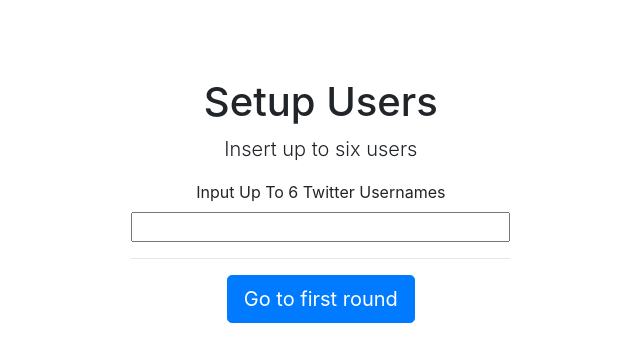
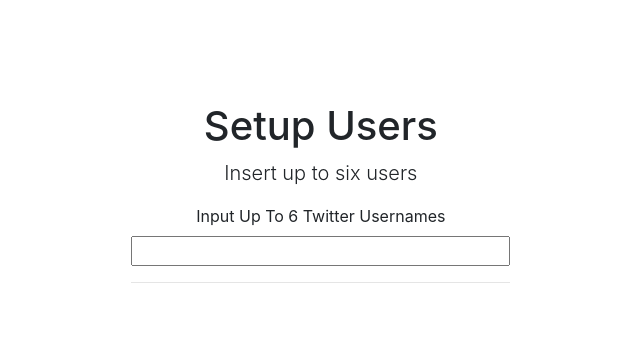
Before and after one commit to aureliaspecker/twitter-guess-who, a Flask app: page /setup in a window 1280 px wide. Shown: the top 362 px of the page, without its empty margins (402-1042 px from the left). Run offline with Flask 2, Linux system fonts and the light colour scheme; parts of the project's set-up code (start-up, migrations or seed data) failed here and were passed over; some libraries are stand-ins or nearby versions.

Commit message:
At /setup, only display button if at least one user has been added

```diff
--- a/app/routes.py
+++ b/app/routes.py
@@ -63,7 +63,7 @@
                 flash('User does not exist: {}'.format(form.username.data))
             flash('Users: '+', '.join(tgw.get_users()))
             return redirect('/setup')
-    return render_template('setup.html', title='Setup', form=form, next_page=f"/round{tgw.next_round}")
+    return render_template('setup.html', title='Setup', form=form, next_page=f"/round{tgw.next_round}", num_users=tgw.num_users)
 
 
 @app.route('/round1',methods=['post','get'])
--- a/app/templates/setup.html
+++ b/app/templates/setup.html
@@ -27,5 +27,8 @@
     </p>
     {% endif %}
     {% endwith %}
-    <a href={{next_page}} class="btn btn-lg btn-primary">Go to first round</a>
+
+    {% if num_users != 0 %}
+        <a href={{next_page}} class="btn btn-lg btn-primary">Go to first round</a>
+    {% endif %}
 {% endblock %}
```
